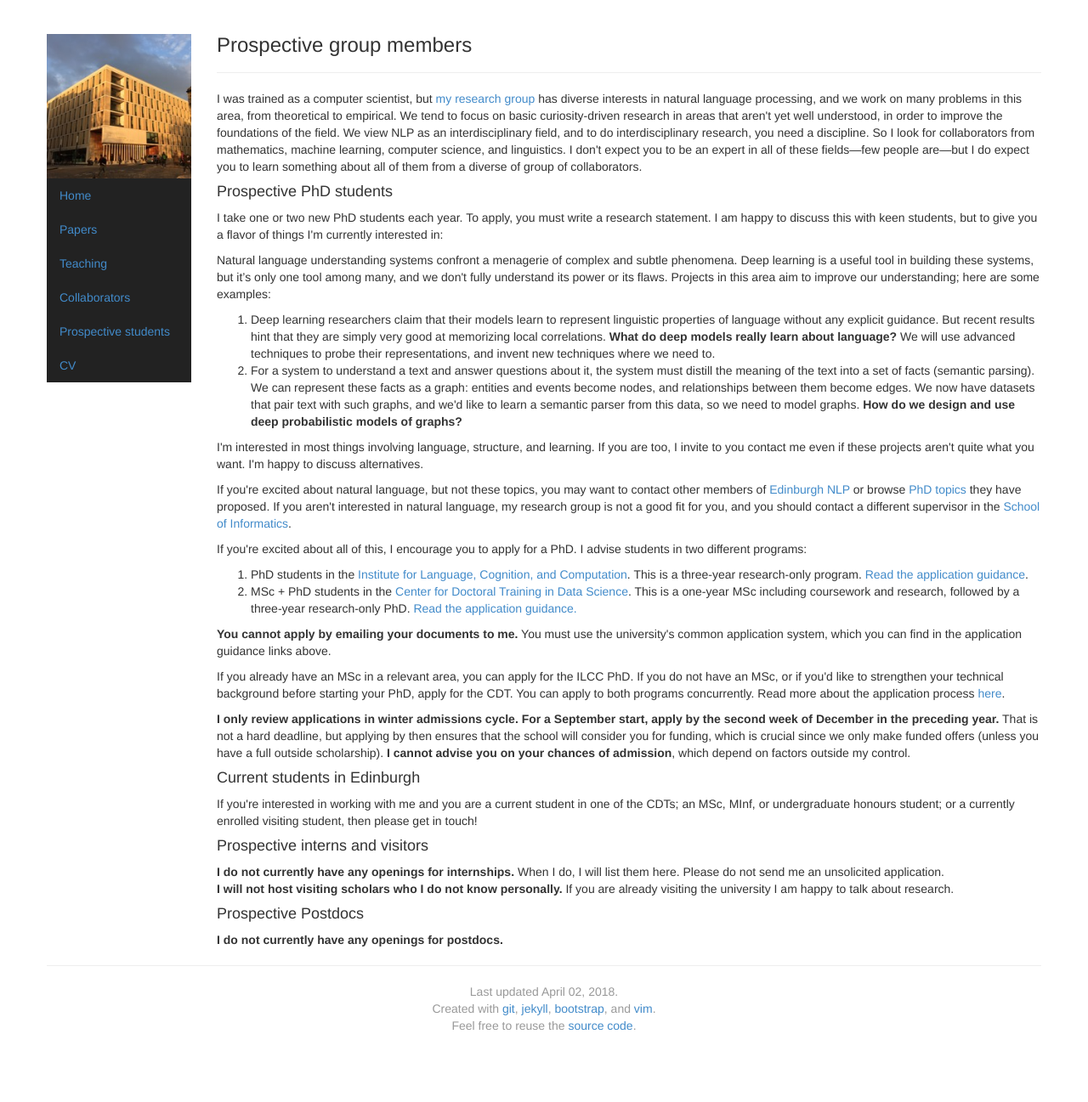
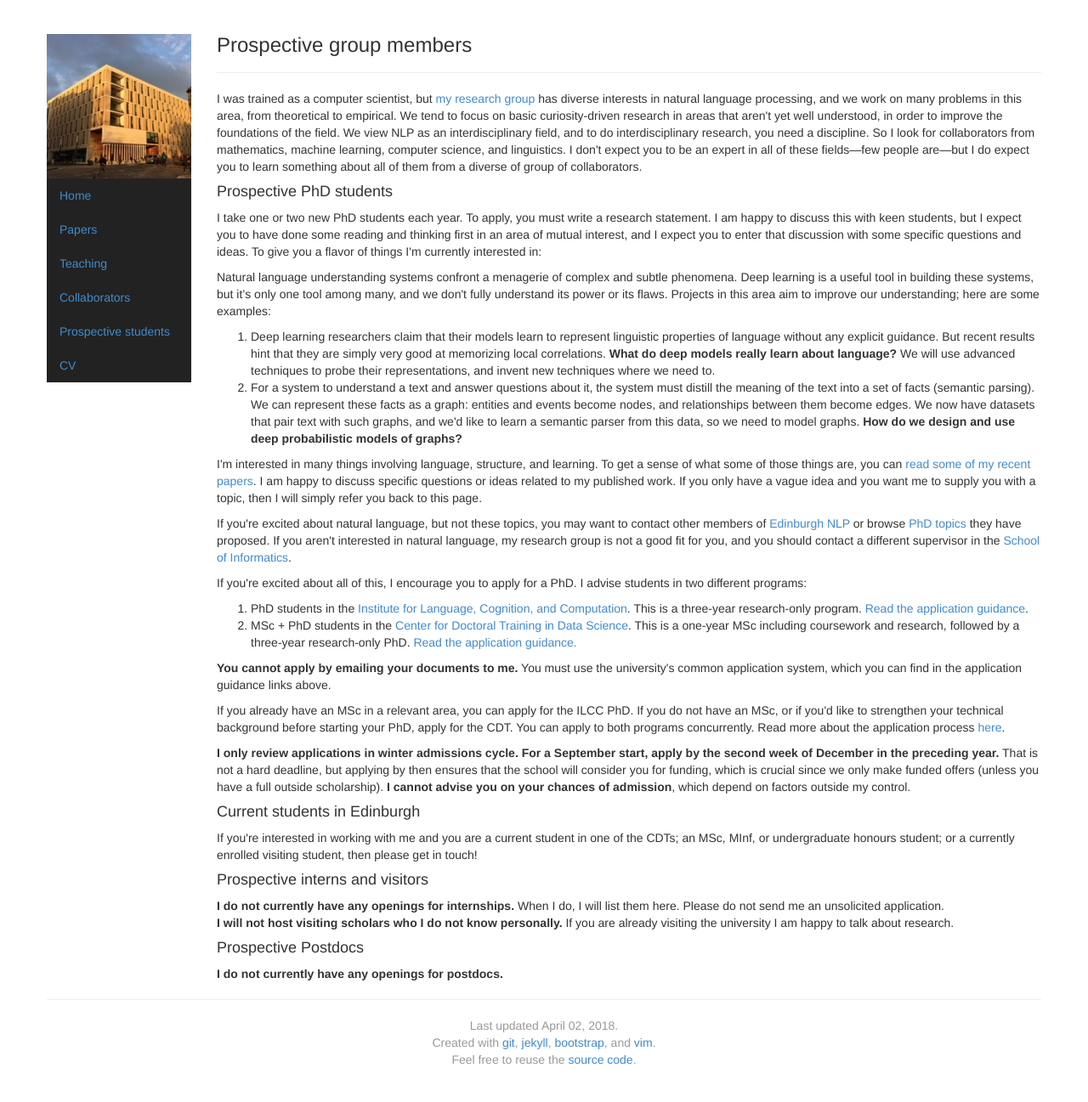
Before and after one commit to alopez/alopez.github.com, a Jekyll site: the page built from join.html, in a window 1280 px wide. Shown: the whole page at 85% size. Built offline with Jekyll 4.4.1, drawn with Linux system fonts in a browser that asks for light colours; before the commit the page ends 1257 px from its top, so only the background shows below that.

Commit message:
Update join

```diff
--- a/join.html
+++ b/join.html
@@ -23,7 +23,10 @@ something about all of them from a diverse of group of collaborators.
 
 <p>I take one or two new PhD students each year. To apply, you must write
 a research statement. I am happy to discuss this with keen
-students, but to give you a flavor of things I'm currently interested in:
+students, but I expect you to have done some reading and thinking first in
+an area of mutual interest, and I expect you to enter that discussion with
+some specific questions and ideas.
+To give you a flavor of things I'm currently interested in:
 
 <p>Natural language understanding systems confront a menagerie of complex and
 subtle phenomena. Deep learning is a useful tool in building these
@@ -48,9 +51,12 @@ parser from this data, so we need to model graphs. <b>How do
 we design and use deep probabilistic models of graphs?</b></li>
 </ol>
 
-<p>I'm interested in most things involving language, structure, and learning.
-If you are too, I invite to you contact me even if these projects aren't
-quite what you want. I'm happy to discuss alternatives.
+<p>I'm interested in many things involving language, structure, and learning.
+To get a sense of what some of those things are, you can
+<a href="papers.html">read some of my recent papers</a>. I am happy to
+discuss specific questions or ideas related to my published work. If you
+only have a vague idea and you want me to supply you with a topic, then
+I will simply refer you back to this page.
 
 <p>If you're excited about natural language, but not these topics, you may
 want to contact other members of
```
